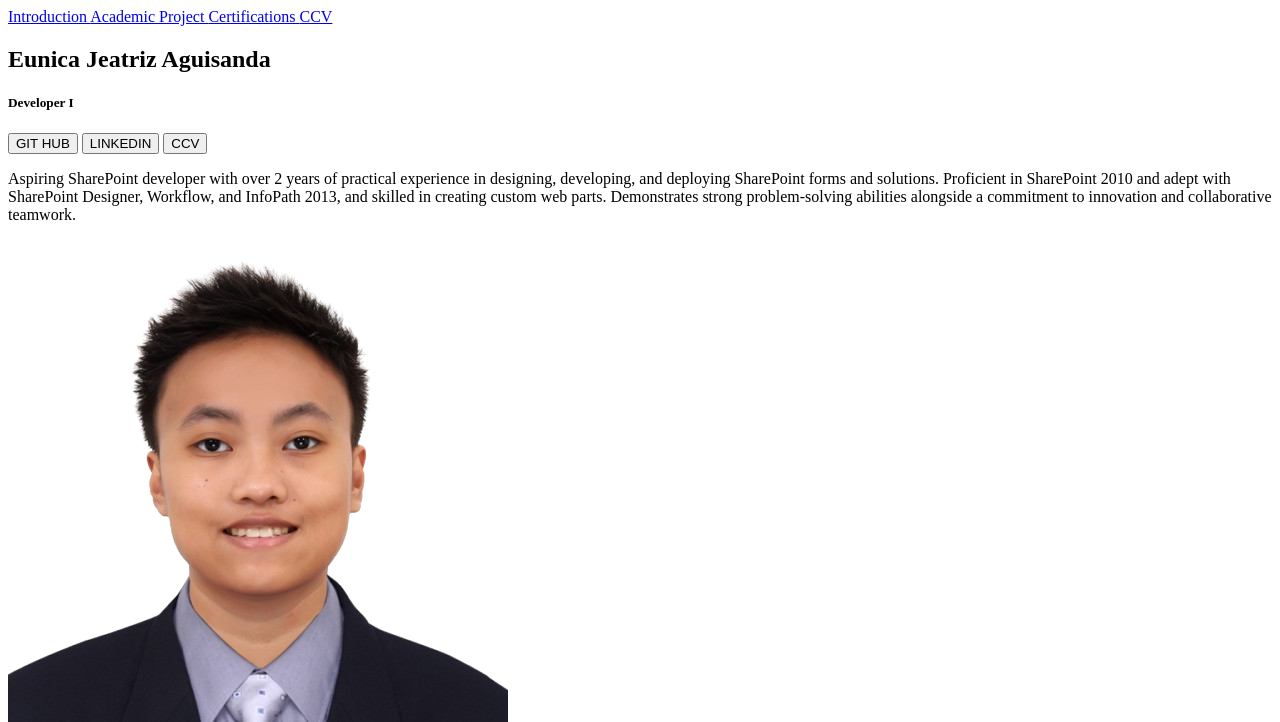
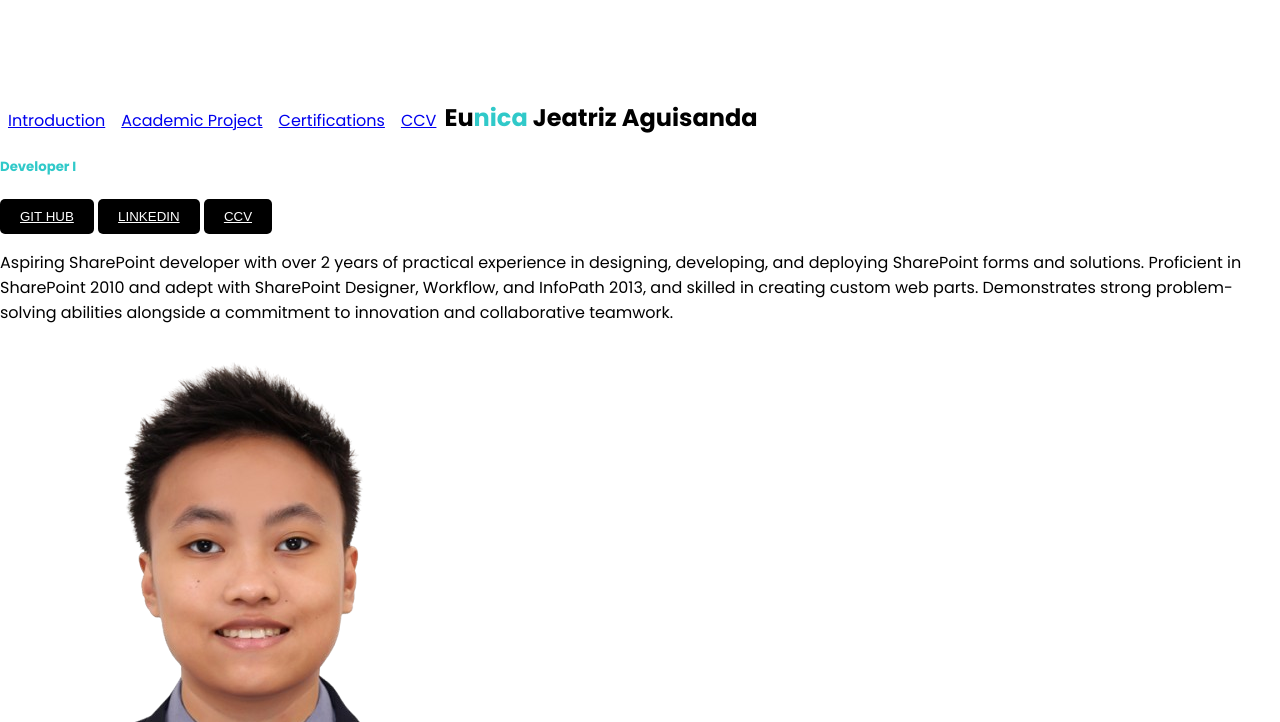
Before and after one commit to ElazarusNicoy/Portfolio, a plain HTML site: page index.html in a window 1280 px wide. Shown: the top 722 px of the page. Drawn offline with Linux system fonts and the light colour scheme.

Commit message:
STYLE: Update font to Poppins, add color teal to specific text, change design of the button

```diff
--- a/css/style.css
+++ b/css/style.css
@@ -0,0 +1,39 @@
+body {
+    font-size: 16px;
+    margin: 0;
+    font-family: 'Poppins', sans-serif;
+}
+
+
+nav ul{
+    list-style: none;
+    padding: 0;
+    margin: 0;
+}
+li {
+    display: inline;
+    float: left;
+}
+
+a {
+    display: block;
+    padding: 8px;
+    background-color:rgb(255, 255, 255);
+}
+
+.Title {
+    margin-top: 100px;
+}
+
+.teal-text{
+    color: rgb(48, 201, 201);
+}
+
+.btn-social-links {
+    background-color: black;
+    color: white;
+    padding: 10px 20px;
+    border: none;
+    border-radius: 5px;
+    cursor: pointer;
+}
--- a/index.html
+++ b/index.html
@@ -5,32 +5,32 @@
     <meta name="viewport" content="width=device-width, initial-scale=1.0">
     <title>Portfolio</title>
 
-    <link rel="stylesheet" href="style.css">
-
+    <link rel="stylesheet" href="css/style.css">
+    <link href="https://fonts.googleapis.com/css2?family=Poppins:wght@400;700&display=swap" rel="stylesheet">
 
 </head>
 <body>
     <nav>
-        <div class="navbar">
-            <a href="#Introduction"> Introduction </a>
-            <a href="#AcademicProject"> Academic Project </a>
-            <a href="#Certifications"> Certifications </a>
-            <a href="#CCV"> CCV </a>
-        </div>
+        <ul class="navbar">
+                <li><a href="#Introduction"> Introduction </a></li>
+                <li><a href="#AcademicProject"> Academic Project </a></li>
+                <li><a href="#Certifications"> Certifications </a></li>
+                <li><a href="#CCV"> CCV </a></li>
+        </ul>
     </nav>
 
     <section id="Introduction">
         <div class="Title">
-            <h1> Eunica Jeatriz Aguisanda </h1>
+            <h1> Eu<span class="teal-text">nica</span> Jeatriz Aguisanda </h1>
         </div>
         <div class="subTitle">
-            <h5> Developer I </h5>
+            <h5><span class="teal-text"> Developer I </span></h5>
         </div>
 
         <div class="social-links">
-            <button> GIT HUB </button>
-            <button> LINKEDIN </button>
-            <button> CCV </button>
+            <button class="btn-social-links"><u> GIT HUB</u> </button>
+            <button class="btn-social-links"><u> LINKEDIN</u> </button>
+            <button class="btn-social-links"><u> CCV</u> </button>
         </div>
 
         <div class="professional-introduction">
@@ -95,6 +95,6 @@
         <embed src="pdf/eunica-aguisanda-resume-2025-08.pdf" type="application/pdf" width="100%" height="600px">
     </section>
 
-    <script src="script.js"></script>
+    <script src="js/script.js"></script>
 </body>
 </html>
```
